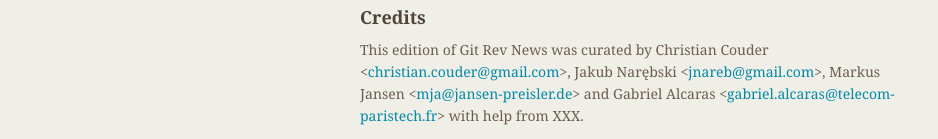
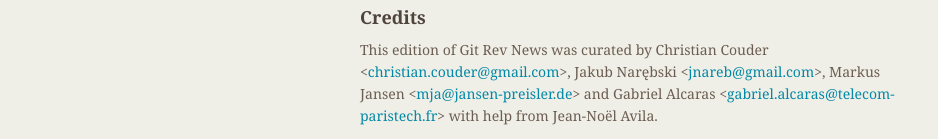
Before and after one commit to git/git.github.io, a Jekyll site: the page built from rev_news/drafts/edition-54.md, in a window 1280 px wide. Shown: the part 996-1135 px from the top of the page, without its empty margins (174-1112 px from the left). Built offline with Jekyll 4.4.1, drawn with Linux system fonts in a browser that asks for light colours.

Commit message:
rn-54: add Jean-Noël Avila among the helpers

```diff
--- a/rev_news/drafts/edition-54.md
+++ b/rev_news/drafts/edition-54.md
@@ -82,4 +82,4 @@
 Jakub Narębski &lt;<jnareb@gmail.com>&gt;,
 Markus Jansen &lt;<mja@jansen-preisler.de>&gt; and
 Gabriel Alcaras &lt;<gabriel.alcaras@telecom-paristech.fr>&gt;
-with help from XXX.
+with help from Jean-Noël Avila.
```
